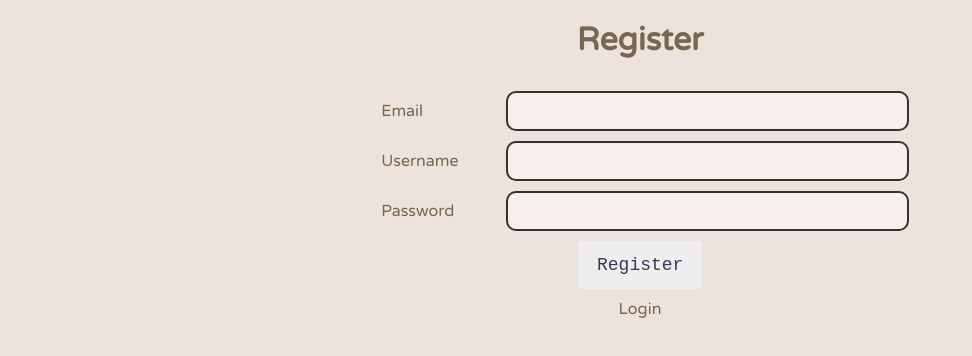
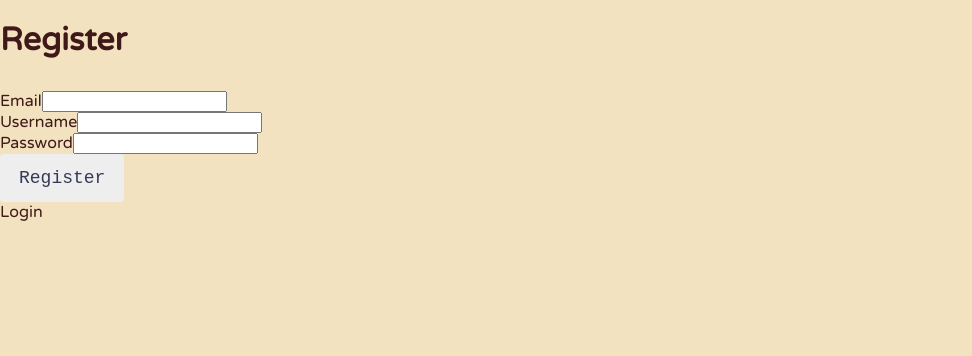
Before and after one commit to 0Xiaohei0/AniLink, a React (Create React App) app: page /register in a window 1280 px wide. Shown: the top 356 px of the page, without its empty margins (0-972 px from the left). Built offline with nearby package versions, Linux system fonts and the light colour scheme.

Commit message:
styling changes

```diff
--- a/src/App.css
+++ b/src/App.css
@@ -1,7 +1,7 @@
 :root {
   --primary: #edc787;
-  --secondary: #eee2dc;
-  --accent: #746950;
+  --secondary: #f3e2bf;
+  --accent: #3f1919;
   --accent2: #123c69;
   --accent3: #ac3b61;
 }
--- a/src/Pages/LoginPage.css
+++ b/src/Pages/LoginPage.css
@@ -1,37 +1,22 @@
-input {
-  width: 30vw;
-  left: 536px;
-  padding: 5px;
-  top: 8px;
-
-  background: rgba(255, 255, 255, 0.45);
-  /* Gray 1 */
-
-  border: 2px solid #333333;
-  border-radius: 10px;
-  padding-left: 10px;
-  font-size: 1.3rem;
-}
-
-.LoginPage--Container {
+.container {
   display: flex;
   flex-direction: column;
   align-items: center;
-  justify-content: center;
-  gap: 10px;
-}
-.LoginPage--Form {
-  display: flex;
-  flex-direction: column;
-  align-items: center;
-  justify-content: center;
-  gap: 10px;
-}
-.LoginPage--InputPair {
-  display: grid;
-  grid-template-columns: 1fr 3fr;
+  padding: 2em;
 }
 
-label {
-  margin: 10px;
+h1 {
+  font-size: 2em;
+  margin-bottom: 1em;
 }
+
+.social-login {
+  display: flex;
+  justify-content: center;
+  align-items: center;
+  margin-top: 1em;
+}
+
+#signInDiv {
+  cursor: pointer;
+}
--- a/src/Pages/LoginPage.jsx
+++ b/src/Pages/LoginPage.jsx
@@ -3,21 +3,11 @@ import React from "react";
 
 function LoginPage() {
   return (
-    <div className="LoginPage--Container">
-      {/* <h1>Login</h1>
-      <form action="/login" method="POST" className="LoginPage--Form">
-        <div className="LoginPage--InputPair">
-          <label htmlFor="email">Email</label>
-          <input type="email" id="email" name="email" required />
-        </div>
-        <div className="LoginPage--InputPair">
-          <label htmlFor="password">Password</label>
-          <input type="password" id="password" name="password" required />
-        </div>
-        <button type="submit">Login</button>
-      </form>
-      <a href="/register">Register</a> */}
-      <div id="signInDiv"></div>
+    <div className="container">
+      <h1>Sign in</h1>
+      <div className="social-login">
+        <div id="signInDiv"></div>
+      </div>
     </div>
   );
 }
--- a/src/Pages/Main.css
+++ b/src/Pages/Main.css
@@ -28,7 +28,7 @@
   border-radius: 5px;
   max-width: fit-content;
   cursor: pointer;
-  transition: color 500ms;
+  transition: color 0.1s;
   position: relative;
 }
 
@@ -37,7 +37,7 @@
   border-radius: 5px;
   max-width: fit-content;
   cursor: pointer;
-  transition: color 500ms;
+  transition: color 0.1s;
   position: relative;
 }
 
@@ -176,13 +176,18 @@
 
 .Watchlist-Header {
   display: flex;
+  flex-direction: column;
   justify-content: space-between;
+}
+.Watchlist-Header h1 {
+  margin-bottom: 10px;
 }
 
 .Watchlist-Filter-Container {
   display: flex;
   flex-direction: row;
   align-items: space-around;
+  margin-bottom: 20px;
 }
 
 .Watchlist-Filter-left {
@@ -199,5 +204,5 @@
 }
 
 .Filter-Active {
-  background-color: rgb(158, 197, 255);
+  background-color: var(--primary);
 }
--- a/src/Pages/WatchlistPage.jsx
+++ b/src/Pages/WatchlistPage.jsx
@@ -28,7 +28,7 @@ function WatchlistPage() {
     <div className="Watchlist-Container">
       <div className="Watchlist-Header">
         <h1>Watchlist</h1>
-        <span className="Watchlist-Filter-Container">
+        <div className="Watchlist-Filter-Container">
           <button
             onClick={() =>
               setFilter(() => {
@@ -80,7 +80,7 @@ function WatchlistPage() {
           >
             Finished
           </button>
-        </span>
+        </div>
       </div>
       {getWatchlist().filter(filter).length === 0 ? (
         <div>No Anime found with the given filter</div>
```
